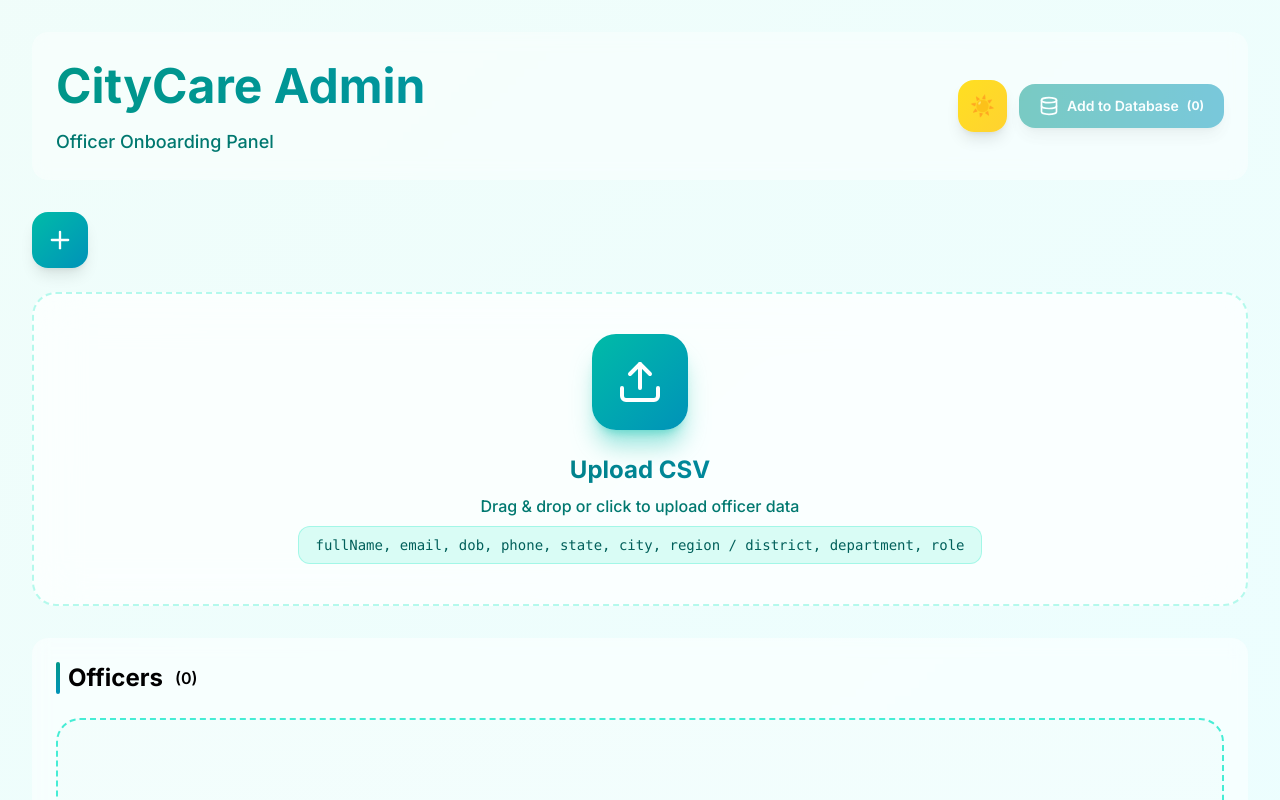
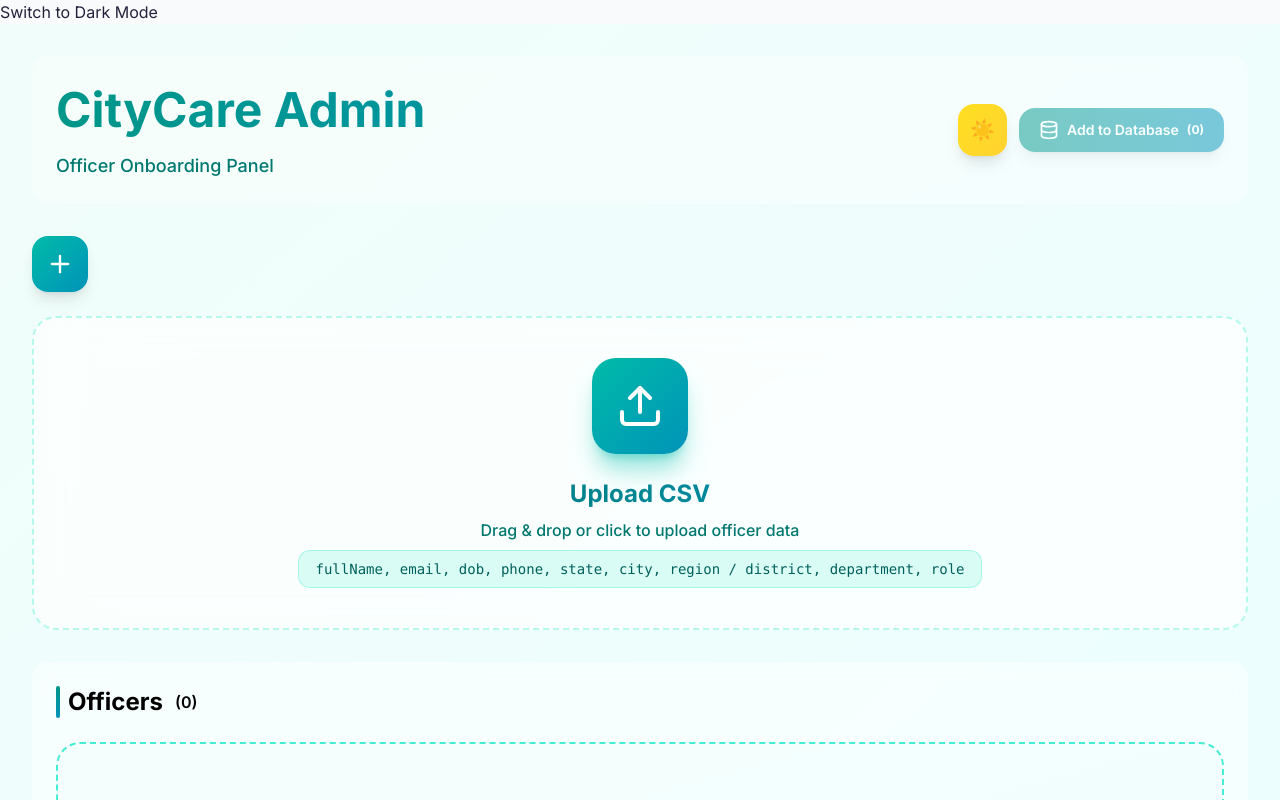
Before and after one commit to simeeram10-lgtm/citycare-admin, a Next.js app: page / in a window 1280 px wide. Shown: the top 800 px of the page. Built offline with nearby package versions, Linux system fonts and the light colour scheme.

Commit message:
Add independent dark/light mode toggle with CSS variables and context

```diff
--- a/src/app/layout.jsx
+++ b/src/app/layout.jsx
@@ -1,7 +1,9 @@
 import { Inter } from 'next/font/google'
 import './globals.css'
 import { Toaster } from 'react-hot-toast'
-import { ThemeProvider } from '@/components/ThemeProvider'
+import { ThemeProvider } from '@/components/ThemeContext'
+import ThemeToggleButton from '@/components/ThemeToggleButton'
+import './theme.css'
 
 const inter = Inter({ subsets: ['latin'] })
 
@@ -13,8 +15,9 @@ const metadata = {
 export default function RootLayout({ children }) {
   return (
     <html lang="en" className="scroll-smooth">
-      <body className={`${inter.className} bg-gradient-to-br from-teal-50 to-cyan-50 dark:from-slate-900 dark:to-slate-800 transition-colors duration-500`}>
+      <body className={inter.className}>
         <ThemeProvider>
+          <ThemeToggleButton />
           {children}
         </ThemeProvider>
         <Toaster
--- /dev/null
+++ b/src/app/theme.css
@@ -0,0 +1,29 @@
+/* theme.css */
+.theme-light {
+  --bg: #f8fafc;
+  --text: #22223b;
+  --panel: #fff;
+  --accent: #0ea5e9;
+}
+
+.theme-dark {
+  --bg: #18181b;
+  --text: #f1f5f9;
+  --panel: #23272f;
+  --accent: #38bdf8;
+}
+
+body,
+.theme-light,
+.theme-dark {
+  background: var(--bg);
+  color: var(--text);
+  transition: background 0.3s, color 0.3s;
+}
+
+.upload-panel,
+.officers-table {
+  background: var(--panel);
+  color: var(--text);
+  border: 1px solid var(--accent);
+}
--- /dev/null
+++ b/src/components/ThemeContext.jsx
@@ -0,0 +1,21 @@
+import React, { createContext, useContext, useState } from "react";
+
+const ThemeContext = createContext();
+
+export function ThemeProvider({ children }) {
+  const [theme, setTheme] = useState("light"); // "light" or "dark"
+
+  const toggleTheme = () => setTheme((t) => (t === "light" ? "dark" : "light"));
+
+  return (
+    <ThemeContext.Provider value={{ theme, toggleTheme }}>
+      <div className={theme === "dark" ? "theme-dark" : "theme-light"}>
+        {children}
+      </div>
+    </ThemeContext.Provider>
+  );
+}
+
+export function useTheme() {
+  return useContext(ThemeContext);
+}
--- /dev/null
+++ b/src/components/ThemeToggleButton.jsx
@@ -0,0 +1,11 @@
+import React from "react";
+import { useTheme } from "./ThemeContext";
+
+export default function ThemeToggleButton() {
+  const { theme, toggleTheme } = useTheme();
+  return (
+    <button onClick={toggleTheme}>
+      Switch to {theme === "light" ? "Dark" : "Light"} Mode
+    </button>
+  );
+}
```
